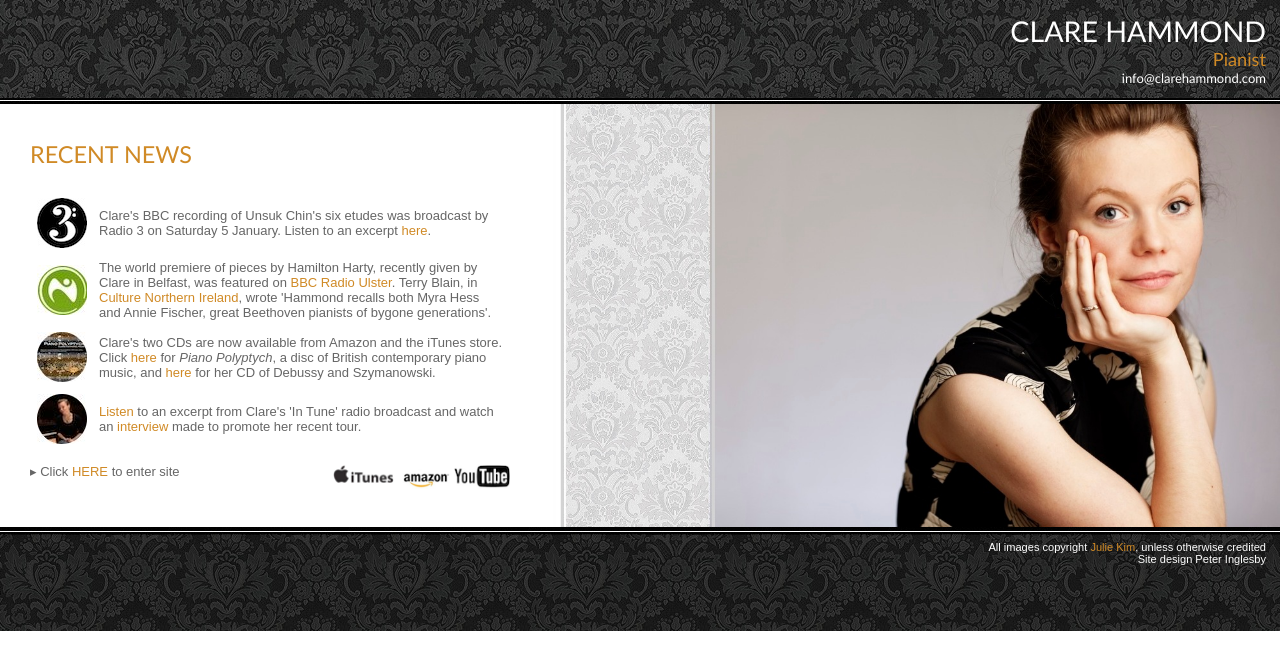
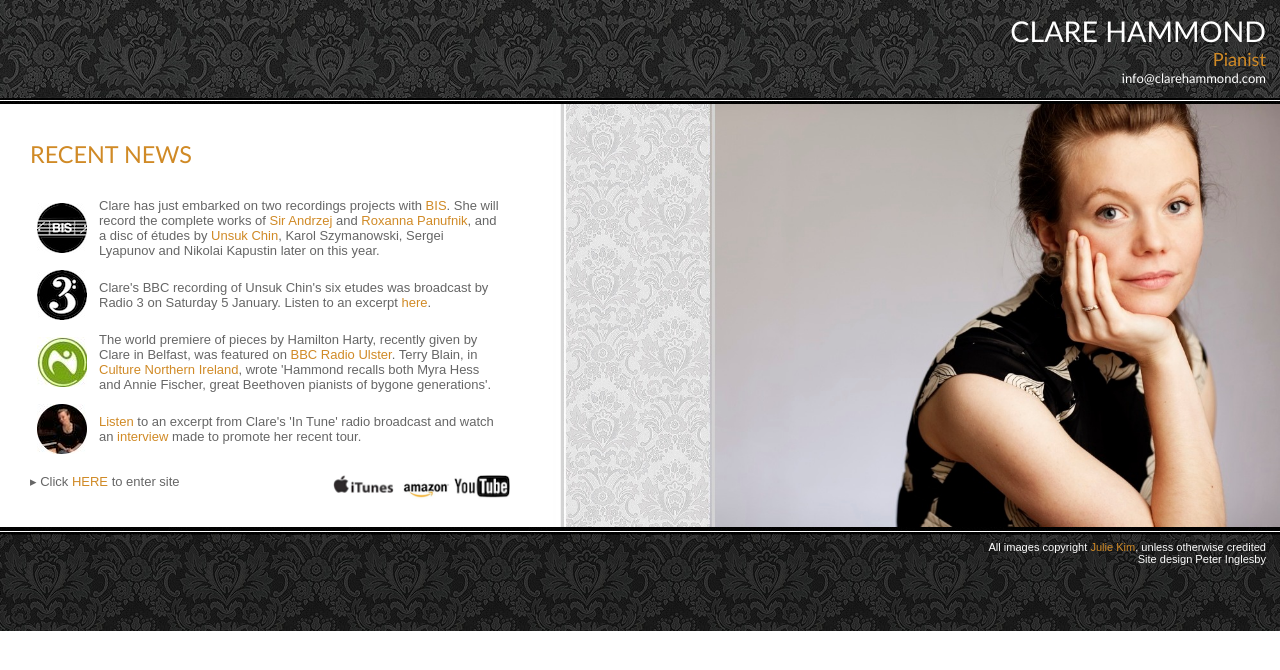
Before and after one commit to hammonc/clarehammond.com, a Jekyll site: the page built from index.html, in a window 1280 px wide. Shown: the top 670 px of the page. Built offline with Jekyll 4.4.1, drawn with Linux system fonts in a browser that asks for light colours.

Commit message:
index update

```diff
--- a/index.html
+++ b/index.html
@@ -11,11 +11,11 @@ layout: with-header-and-footer
 
     <table>
 
+        <tr><td><a href="http://www.bis.se/index.php" target="_blank"><img src="/resources/bis-icon.jpg" class="news-icon" /></a></td><td>Clare has just embarked on two recordings projects with <a href="http://www.bis.se/index.php" target="_blank">BIS</a>. She will record the complete works of <a href="http://panufnik.com/" target="_blank">Sir Andrzej</a> and <a href="http://roxannapanufnik.com/" target="_blank">Roxanna Panufnik</a>, and a disc of études by <a href="http://www.boosey.com/composer/unsuk+chin" target="_blank">Unsuk Chin</a>, Karol Szymanowski, Sergei Lyapunov and Nikolai Kapustin later on this year.</td></tr>
+
         <tr><td><img src="/resources/radio3-icon.jpg" class="news-icon" /></a></td><td>Clare's BBC recording of Unsuk Chin's six etudes was broadcast by Radio 3 on Saturday 5 January. Listen to an excerpt <a href="http://clarehammond.com/hear-and-now.html" target="_blank">here</a>.</td></tr>
 
         <tr><td><a href="http://www.clarehammond.com/radio-ulster.html" class="popupwindow" rel="height:400,width:650,scrollbars:1,status:1,resizable:0"><img src="/resources/ulster-icon.jpg" class="news-icon" /></a></td><td>The world premiere of pieces by Hamilton Harty, recently given by Clare in Belfast, was featured on <a href="http://www.clarehammond.com/radio-ulster.html" target="_blank">BBC Radio Ulster</a>. Terry Blain, in <a href="http://www.culturenorthernireland.org/article/5280/0/1/classical-review-clare-hammond" target="_blank">Culture Northern Ireland</a>, wrote 'Hammond recalls both Myra Hess and Annie Fischer, great Beethoven pianists of bygone generations'.</td></tr>
-
-        <tr><td><a href="http://itunes.apple.com/gb/album/piano-polyptych/id495596790" target="_blank"><img src="/resources/polyptych-icon.jpg" class="news-icon" /></a></td><td>Clare's two CDs are now available from Amazon and the iTunes store. Click <a href="http://itunes.apple.com/gb/album/piano-polyptych/id495596790" target="_blank">here</a> for <em>Piano Polyptych</em>, a disc of British contemporary piano music, and <a href="http://www.amazon.co.uk/Future-Classics/dp/B007FG5TNK/ref=sr_1_cc_1?s=aps&ie=UTF8&qid=1340357235&sr=1-1-catcorr" target="_blank">here</a> for her CD of Debussy and Szymanowski.</td></tr>
 
         <tr><td><a href="http://clarehammond.com/resources/interview.mov" class="popupwindow" rel="height:400,width:650,scrollbars:1,status:1,resizable:0"><img src="/resources/interview-icon.jpg" class="news-icon" /></a></td><td><a href="http://www.clarehammond.com/in-tune.html" target="_blank" class="popupwindow" rel="height:400,width:650,scrollbars:1,status:1,resizable:0">Listen</a> to an excerpt from Clare's 'In Tune' radio broadcast and watch an <a href="resources/interview.mov" target="_blank" class="popupwindow" rel="height:400,width:650,scrollbars:1,status:1,resizable:0">interview</a> made to promote her recent tour.</td></tr>
 
```
Also changed, not shown: resources/bis-icon.jpg (added).
